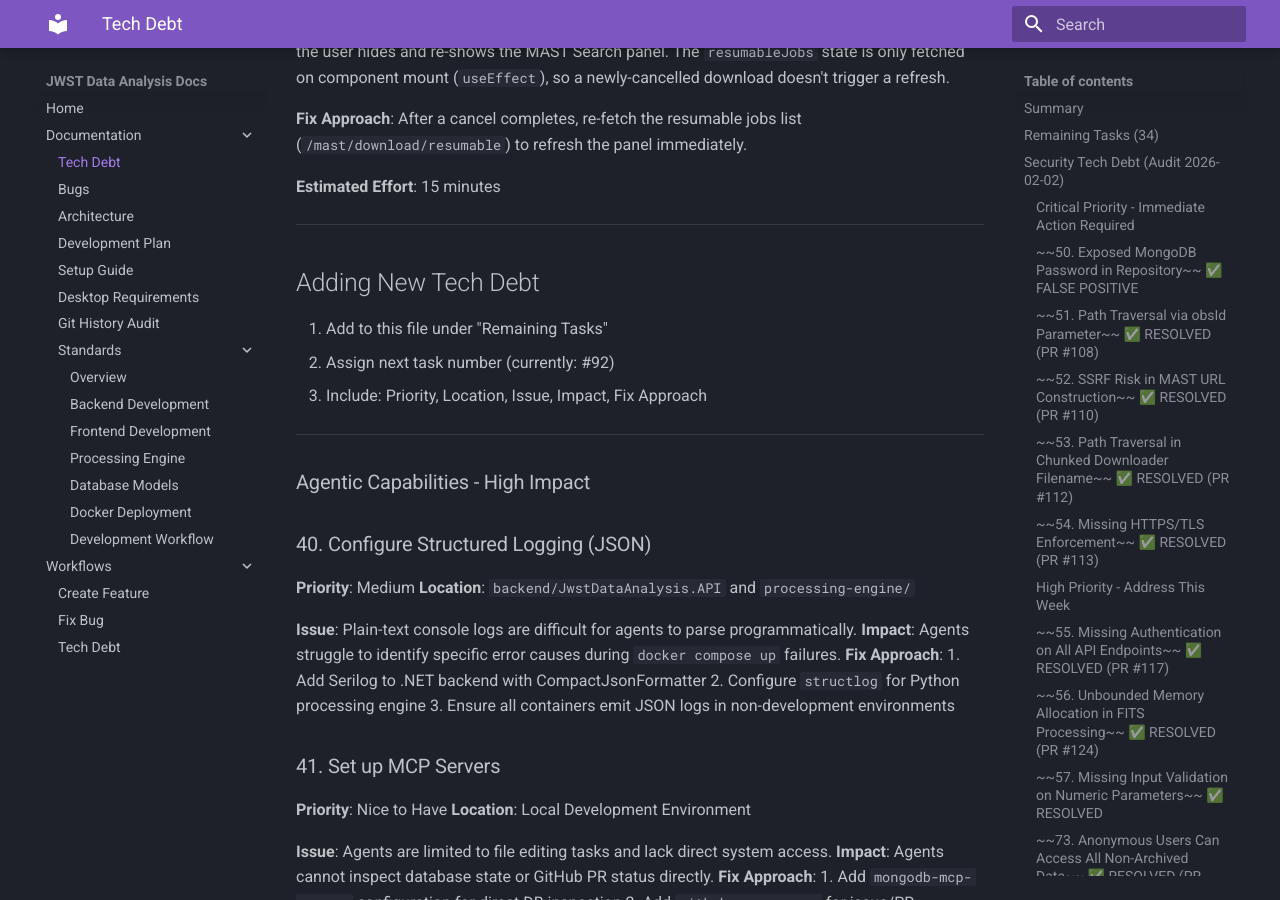
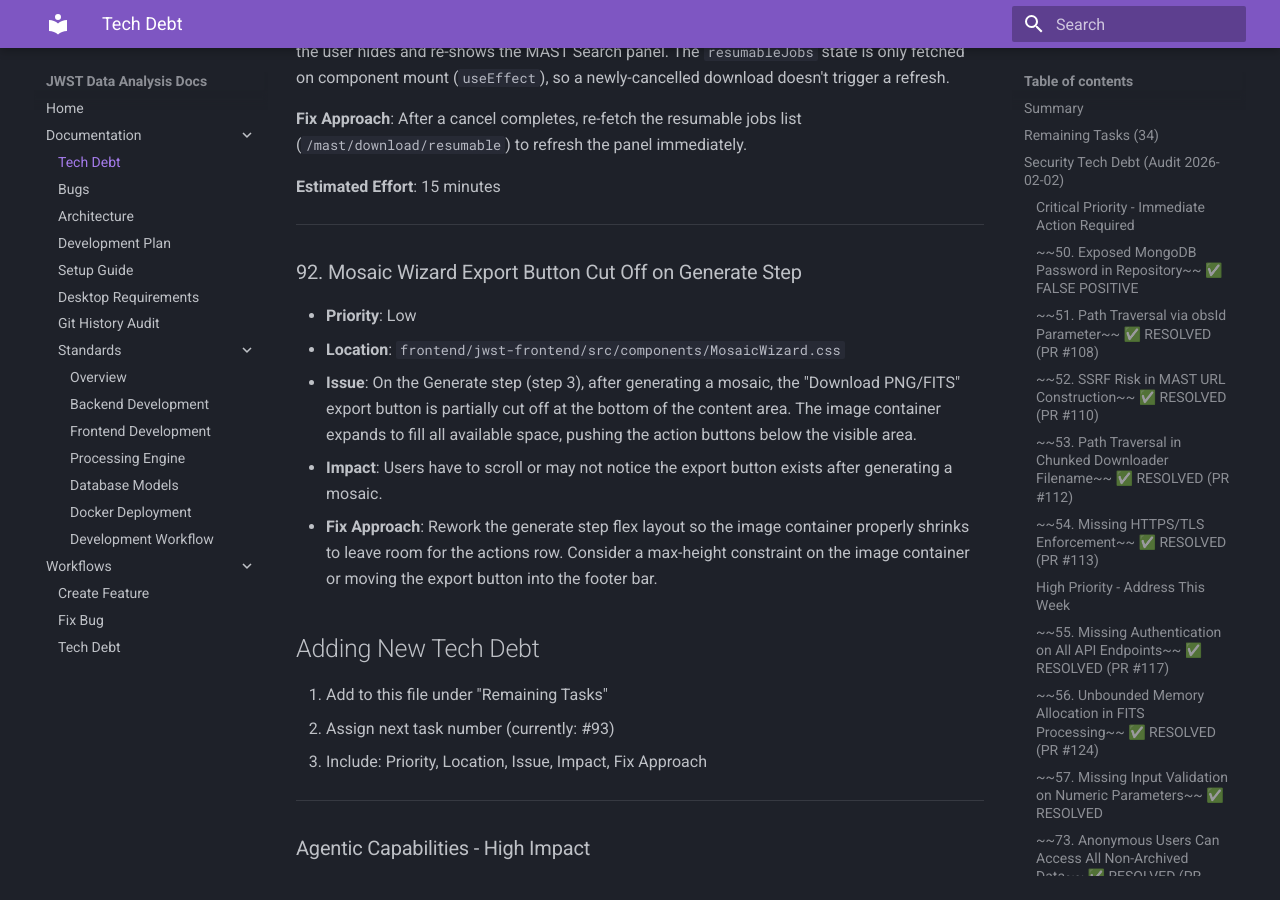
Before and after one commit to Snoww3d/jwst-data-analysis, an MkDocs documentation site: the page built from docs/tech-debt.md, in a window 1280 px wide and 900 px high, scrolled down 25910 px. Built offline with MkDocs 1.6.1 and Material for MkDocs 9.7.7, drawn with Linux system fonts in a browser that asks for light colours.

Commit message:
docs: Add tech debt #92 for mosaic export button cutoff
Co-Authored-By: Claude Opus 4.6 <noreply@anthropic.com>

```diff
--- a/docs/tech-debt.md
+++ b/docs/tech-debt.md
@@ -1105,10 +1105,18 @@ The following StyleCop and CodeAnalysis rules are suppressed in `backend/.editor
 
 ---
 
+### 92. Mosaic Wizard Export Button Cut Off on Generate Step
+
+- **Priority**: Low
+- **Location**: `frontend/jwst-frontend/src/components/MosaicWizard.css`
+- **Issue**: On the Generate step (step 3), after generating a mosaic, the "Download PNG/FITS" export button is partially cut off at the bottom of the content area. The image container expands to fill all available space, pushing the action buttons below the visible area.
+- **Impact**: Users have to scroll or may not notice the export button exists after generating a mosaic.
+- **Fix Approach**: Rework the generate step flex layout so the image container properly shrinks to leave room for the actions row. Consider a max-height constraint on the image container or moving the export button into the footer bar.
+
 ## Adding New Tech Debt
 
 1. Add to this file under "Remaining Tasks"
-2. Assign next task number (currently: #92)
+2. Assign next task number (currently: #93)
 3. Include: Priority, Location, Issue, Impact, Fix Approach
 
 ---
```
Also changed, not shown: other parts of docs/tech-debt.md (+1 -1 lines).
